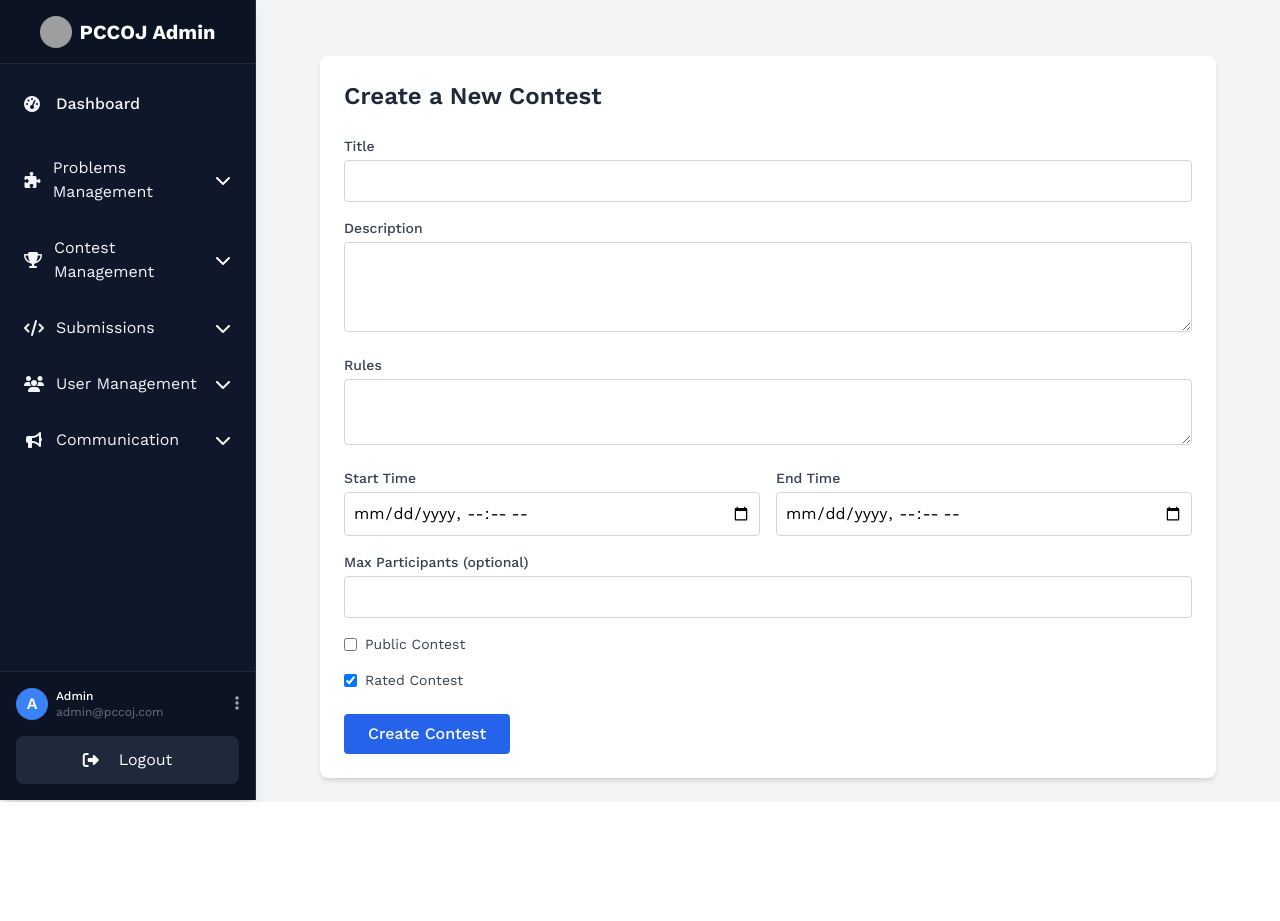
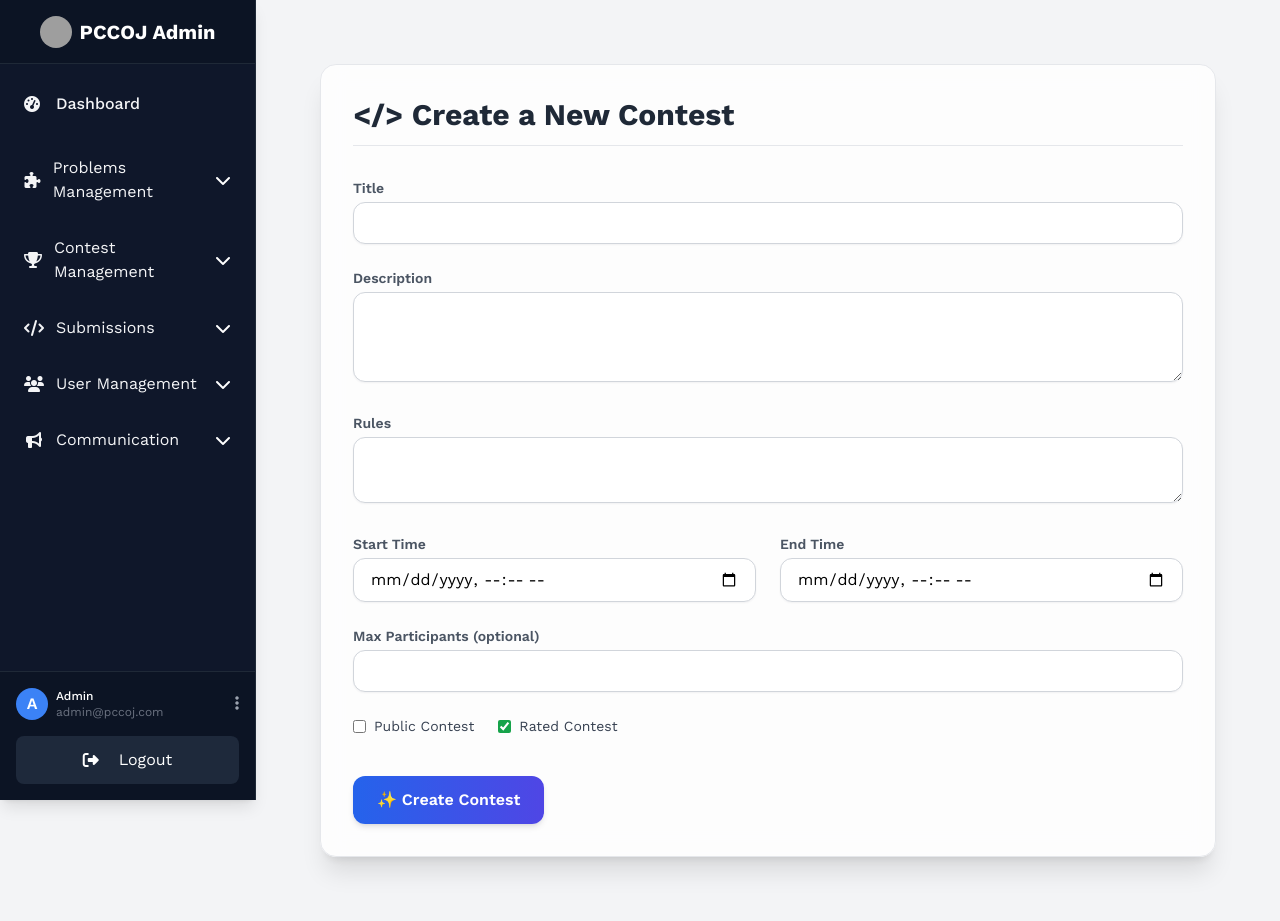
Before and after one commit to yeakiniqra/PCCOJ-An-Online-Judge, a Django app: template backend/templates/contest/addcontest.html in a window 1280 px wide. Before the commit the page ends 802 px from the top, so only its background shows below. Run offline with Django 5.2, Linux system fonts and the light colour scheme; the template is opened without the code that fills it, so the values that code supplies are empty; some libraries are stand-ins or nearby versions; grey boxes are pictures that could not be loaded.

Commit message:
addcontest designing done

```diff
--- a/backend/templates/contest/addcontest.html
+++ b/backend/templates/contest/addcontest.html
@@ -3,59 +3,77 @@
 {% block title %}Admin-PCCOJ | Add Contest{% endblock %}
 
 {% block content %}
-<div class="p-6 bg-white shadow-md rounded-lg max-w-4xl mx-auto mt-8">
-    <h2 class="text-2xl font-semibold mb-6 text-gray-800">Create a New Contest</h2>
+<div class="px-4 py-10 bg-gray-100 min-h-screen">
+    <div class="bg-white/80 backdrop-blur-md shadow-xl rounded-2xl max-w-4xl mx-auto p-8 border border-gray-200">
+        <h2 class="text-3xl font-bold mb-8 text-gray-800 border-b pb-3">&lt;/&gt; Create a New Contest</h2>
 
-
-
-    <form method="POST">
+        <form method="POST" class="space-y-6">
             {% csrf_token %}
 
-        <div class="mb-4">
-            <label class="block text-sm font-medium text-gray-700">Title</label>
-            <input name="title" type="text" required class="w-full mt-1 border border-gray-300 p-2 rounded focus:outline-none focus:ring focus:border-blue-300">
+            <!-- Title -->
+            <div>
+                <label class="block text-sm font-semibold text-gray-600 mb-1">Title</label>
+                <input name="title" type="text" required
+                       class="w-full px-4 py-2 rounded-xl border border-gray-300 shadow-sm focus:ring-2 focus:ring-blue-500 focus:outline-none transition duration-200">
             </div>
 
-        <div class="mb-4">
-            <label class="block text-sm font-medium text-gray-700">Description</label>
-            <textarea name="description" rows="3" required class="w-full mt-1 border border-gray-300 p-2 rounded focus:outline-none focus:ring focus:border-blue-300"></textarea>
+            <!-- Description -->
+            <div>
+                <label class="block text-sm font-semibold text-gray-600 mb-1">Description</label>
+                <textarea name="description" rows="3" required
+                          class="w-full px-4 py-2 rounded-xl border border-gray-300 shadow-sm focus:ring-2 focus:ring-blue-500 focus:outline-none transition duration-200"></textarea>
             </div>
 
-        <div class="mb-4">
-            <label class="block text-sm font-medium text-gray-700">Rules</label>
-            <textarea name="rules" rows="2" class="w-full mt-1 border border-gray-300 p-2 rounded focus:outline-none focus:ring focus:border-blue-300"></textarea>
+            <!-- Rules -->
+            <div>
+                <label class="block text-sm font-semibold text-gray-600 mb-1">Rules</label>
+                <textarea name="rules" rows="2"
+                          class="w-full px-4 py-2 rounded-xl border border-gray-300 shadow-sm focus:ring-2 focus:ring-blue-500 focus:outline-none transition duration-200"></textarea>
             </div>
 
-        <div class="grid grid-cols-1 md:grid-cols-2 gap-4">
+            <!-- Start and End Time -->
+            <div class="grid grid-cols-1 md:grid-cols-2 gap-6">
                 <div>
-                <label class="block text-sm font-medium text-gray-700">Start Time</label>
-                <input name="start_time" type="datetime-local" required class="w-full mt-1 border border-gray-300 p-2 rounded">
+                    <label class="block text-sm font-semibold text-gray-600 mb-1">Start Time</label>
+                    <input name="start_time" type="datetime-local" required
+                           class="w-full px-4 py-2 rounded-xl border border-gray-300 shadow-sm focus:ring-2 focus:ring-indigo-500 focus:outline-none transition duration-200">
                 </div>
 
                 <div>
-                <label class="block text-sm font-medium text-gray-700">End Time</label>
-                <input name="end_time" type="datetime-local" required class="w-full mt-1 border border-gray-300 p-2 rounded">
+                    <label class="block text-sm font-semibold text-gray-600 mb-1">End Time</label>
+                    <input name="end_time" type="datetime-local" required
+                           class="w-full px-4 py-2 rounded-xl border border-gray-300 shadow-sm focus:ring-2 focus:ring-indigo-500 focus:outline-none transition duration-200">
                 </div>
             </div>
 
-        <div class="mb-4 mt-4">
-            <label class="block text-sm font-medium text-gray-700">Max Participants (optional)</label>
-            <input name="max_participants" type="number" min="1" class="w-full mt-1 border border-gray-300 p-2 rounded">
+            <!-- Max Participants -->
+            <div>
+                <label class="block text-sm font-semibold text-gray-600 mb-1">Max Participants (optional)</label>
+                <input name="max_participants" type="number" min="1"
+                       class="w-full px-4 py-2 rounded-xl border border-gray-300 shadow-sm focus:ring-2 focus:ring-blue-400 focus:outline-none transition duration-200">
             </div>
 
-        <div class="flex items-center mb-4">
-            <input name="is_public" type="checkbox" id="is_public" class="mr-2">
-            <label for="is_public" class="text-sm text-gray-700">Public Contest</label>
+            <!-- Checkboxes -->
+            <div class="flex flex-col md:flex-row md:space-x-6 space-y-4 md:space-y-0">
+                <label class="inline-flex items-center">
+                    <input type="checkbox" name="is_public" class="accent-blue-600 rounded">
+                    <span class="ml-2 text-gray-700 text-sm">Public Contest</span>
+                </label>
+
+                <label class="inline-flex items-center">
+                    <input type="checkbox" name="is_rated" class="accent-green-600 rounded" checked>
+                    <span class="ml-2 text-gray-700 text-sm">Rated Contest</span>
+                </label>
             </div>
 
-        <div class="flex items-center mb-6">
-            <input name="is_rated" type="checkbox" id="is_rated" class="mr-2" checked>
-            <label for="is_rated" class="text-sm text-gray-700">Rated Contest</label>
+            <!-- Submit Button -->
+            <div class="pt-4">
+                <button type="submit"
+                        class="w-full md:w-auto bg-gradient-to-r from-blue-600 to-indigo-600 text-white px-6 py-3 rounded-xl font-semibold hover:from-blue-700 hover:to-indigo-700 transition-all shadow-md">
+                    ✨ Create Contest
+                </button>
             </div>
-
-        <button type="submit" class="bg-blue-600 hover:bg-blue-700 text-white px-6 py-2 rounded font-medium transition-all">
-            Create Contest
-        </button>
         </form>
     </div>
+</div>
 {% endblock %}
```
Lines whose indentation alone changed are shown as unchanged.
